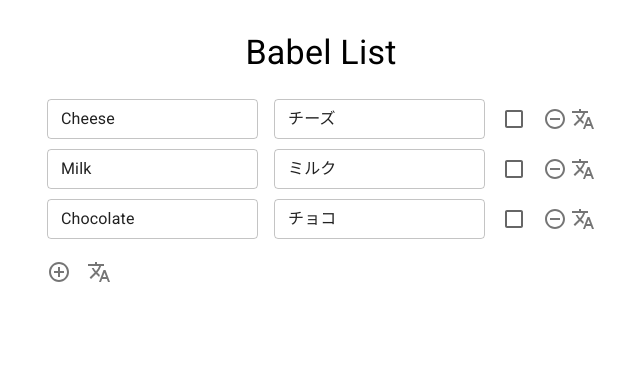
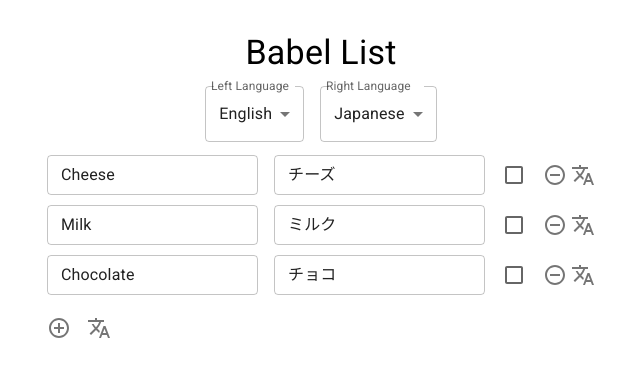
Before and after one commit to tbjp/Babel-Shopping, a React (Create React App) app: page / in a window 1280 px wide. Shown: the top 376 px of the page, without its empty margins (319-959 px from the left). Built offline with nearby package versions, Linux system fonts and the light colour scheme; what path would draw is missing.

Commit message:
Prepare settings
Started implementing settings so users can choose languages and other preferences.

```diff
--- a/src/App.tsx
+++ b/src/App.tsx
@@ -19,14 +19,16 @@ import {
   ListItemButton,
   ListItemIcon,
   ListItemText,
+  MenuItem,
   OutlinedInput,
+  Select,
   Typography,
   styled,
 } from '@mui/material';
 import RemoveCircleOutlineIcon from '@mui/icons-material/RemoveCircleOutline';
 import AddCircleOutlineIcon from '@mui/icons-material/AddCircleOutline';
 import TranslateIcon from '@mui/icons-material/Translate';
-import azureTranslate from './translate';
+import { azureTranslate, azureLanguages } from './translate';
 import dotenv from 'dotenv';
 
 interface Language {
@@ -34,6 +36,19 @@ interface Language {
   targetLang: string;
   translit: string;
   checked: boolean;
+}
+
+interface Settings {
+  leftLang: string;
+  rightLang: string;
+}
+
+interface AvailableLangs {
+  [key: string]: {
+    name: string;
+    nativeName: string;
+    dir: string;
+  };
 }
 
 type FocusFlag = 'off' | 'left' | 'right';
@@ -49,6 +64,11 @@ const StrikethroughInput = styled(OutlinedInput)(
 const authKey: string = process.env.REACT_APP_AZURE as string;
 
 export default function App() {
+  const [settings, setSettings] = useState<Settings>({
+    leftLang: 'en',
+    rightLang: 'ja',
+  });
+
   return (
     <Container maxWidth="md">
       <Box sx={{ my: 4 }} alignItems="center" justifyContent="center">
@@ -60,13 +80,14 @@ export default function App() {
         >
           Babel List
         </Typography>
-        <CheckboxList />
+        <SettingsPanel settings={settings} />
+        <CheckboxList settings={settings} />
       </Box>
     </Container>
   );
 }
 
-function CheckboxList() {
+function CheckboxList({ settings }: { settings: Settings }) {
   const [list, setList] = useState<Language[]>(() => {
     const storedLanguage = localStorage.getItem('user-list');
     return storedLanguage
@@ -179,7 +200,12 @@ function CheckboxList() {
   const translateItem = (index: number) => () => {
     const newList = [...list];
     const item = newList[index];
-    azureTranslate(authKey, item.nativeLang, 'en', 'ja').then((x) => {
+    azureTranslate(
+      authKey,
+      item.nativeLang,
+      settings.leftLang,
+      settings.rightLang
+    ).then((x) => {
       item.targetLang = x[0].translations[0].text;
       item.translit = x[0].translations[0].transliteration.text;
       newList.splice(index, 1, item);
@@ -295,3 +321,36 @@ function CheckboxList() {
     </Box>
   );
 }
+
+function SettingsPanel({ settings }: { settings: Settings }) {
+  return (
+    <Box display="flex" justifyContent="center" alignItems="center">
+      <FormControl>
+        <InputLabel id="l-lang">Left Language</InputLabel>
+        <Select
+          labelId="l-lang"
+          label="Left Language"
+          defaultValue={'en'}
+        >
+          {/* {availableLangs.map((item, index) => {
+          const labelId = `checkbox-list-label-${item.checked}`; */}
+          <MenuItem value="ja">Japanese</MenuItem>
+          <MenuItem value="en">English</MenuItem>
+        </Select>
+      </FormControl>
+      <FormControl>
+        <InputLabel id="r-lang">Right Language</InputLabel>
+        <Select
+          labelId="r-lang"
+          label="Right Language"
+          defaultValue={'ja'}
+        >
+          {/* {availableLangs.map((item, index) => {
+          const labelId = `checkbox-list-label-${item.checked}`; */}
+          <MenuItem value="ja">Japanese</MenuItem>
+          <MenuItem value="en">English</MenuItem>
+        </Select>
+      </FormControl>
+    </Box>
+  );
+}
--- a/src/translate.ts
+++ b/src/translate.ts
@@ -6,45 +6,7 @@ export interface apiLanguage {
   name: string;
 }
 
-// export function deepl(
-//   authKey: string,
-//   text: string,
-//   languages: { source: apiLanguage; target: apiLanguage }
-// ) {
-//   //authKey = process.env.REACT_APP_KEY;
-//   const params = new URLSearchParams({
-//     auth_key: authKey,
-//     source_lang: languages.source.language,
-//     target_lang: languages.target.language,
-//     text: text,
-//   });
-//   console.log(params);
-//   return fetch('https://api-free.deepl.com/v2/translate', {
-//     method: 'POST',
-//     body: params,
-//     headers: {
-//       'Content-Type': 'application/x-www-form-urlencoded',
-//     },
-//   })
-//     .then((r) => r.json())
-//     .then(
-//       (response: {
-//         translations: {
-//           detected_source_language: string;
-//           text: string;
-//         }[];
-//       }) =>
-//         response.translations
-//           .map((translation) => translation.text)
-//           .join(' ')
-//     )
-//     .catch((error) => {
-//       console.error(error);
-//       return 'Could not translate';
-//     });
-// }
-
-export default function azureTranslate(
+export function azureTranslate(
   authKey: string,
   text: string,
   source: string,
@@ -83,7 +45,18 @@ export default function azureTranslate(
       //.then((r) => r[0].translations[0].text)
       .catch((error) => {
         console.error(error);
-        return 'Could not translate';
+        return 'Could not translate.';
       })
   );
 }
+
+export function azureLanguages() {
+  return fetch(
+    'https://api.cognitive.microsofttranslator.com/languages?api-version=3.0&scope=translation'
+  )
+    .then((r) => r.json())
+    .catch((error) => {
+      console.error(error);
+      return 'Could not retrieve language list.';
+    });
+}
```
